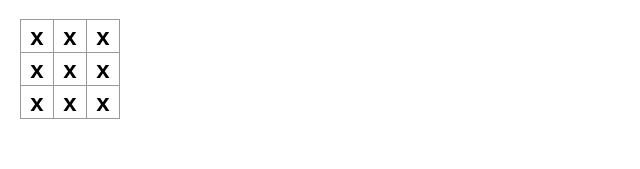
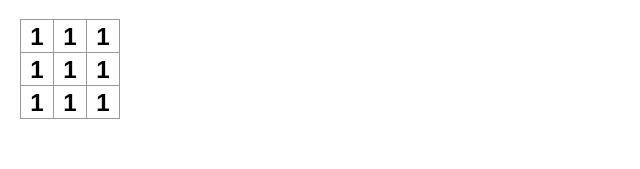
Before and after one commit to Amandeep1102/Triweb-Learning, a React (Create React App) app in the folder Project/tic-tac-toe/: page / in a window 1280 px wide. Shown: the top 169 px of the page, without its empty margins (0-640 px from the left). Built offline with nearby package versions, Linux system fonts and the light colour scheme.

Commit message:
updating square and board function

```diff
--- a/Project/tic-tac-toe/src/App.js
+++ b/Project/tic-tac-toe/src/App.js
@@ -1,21 +1,24 @@
-export default function Square() {
+ function Square() {
+  return <button className="square">1</button>;
+}
+export default function Board() {
   return (
     <>
       <div className="board-row">
-      <button className="square">x</button>
-      <button className="square">x</button>
-      <button className="square">x</button>
+        <Square />
+        <Square />
+        <Square />
       </div>
       <div className="board-row">
-      <button className="square">x</button>
-      <button className="square">x</button>
-      <button className="square">x</button>
+        <Square />
+        <Square />
+        <Square />
       </div>
       <div className="board-row">
-      <button className="square">x</button>
-      <button className="square">x</button>
-      <button className="square">x</button>
+        <Square />
+        <Square />
+        <Square />
       </div>
     </>
-  )
+  );
 }
```
Lines whose indentation alone changed are shown as unchanged.
